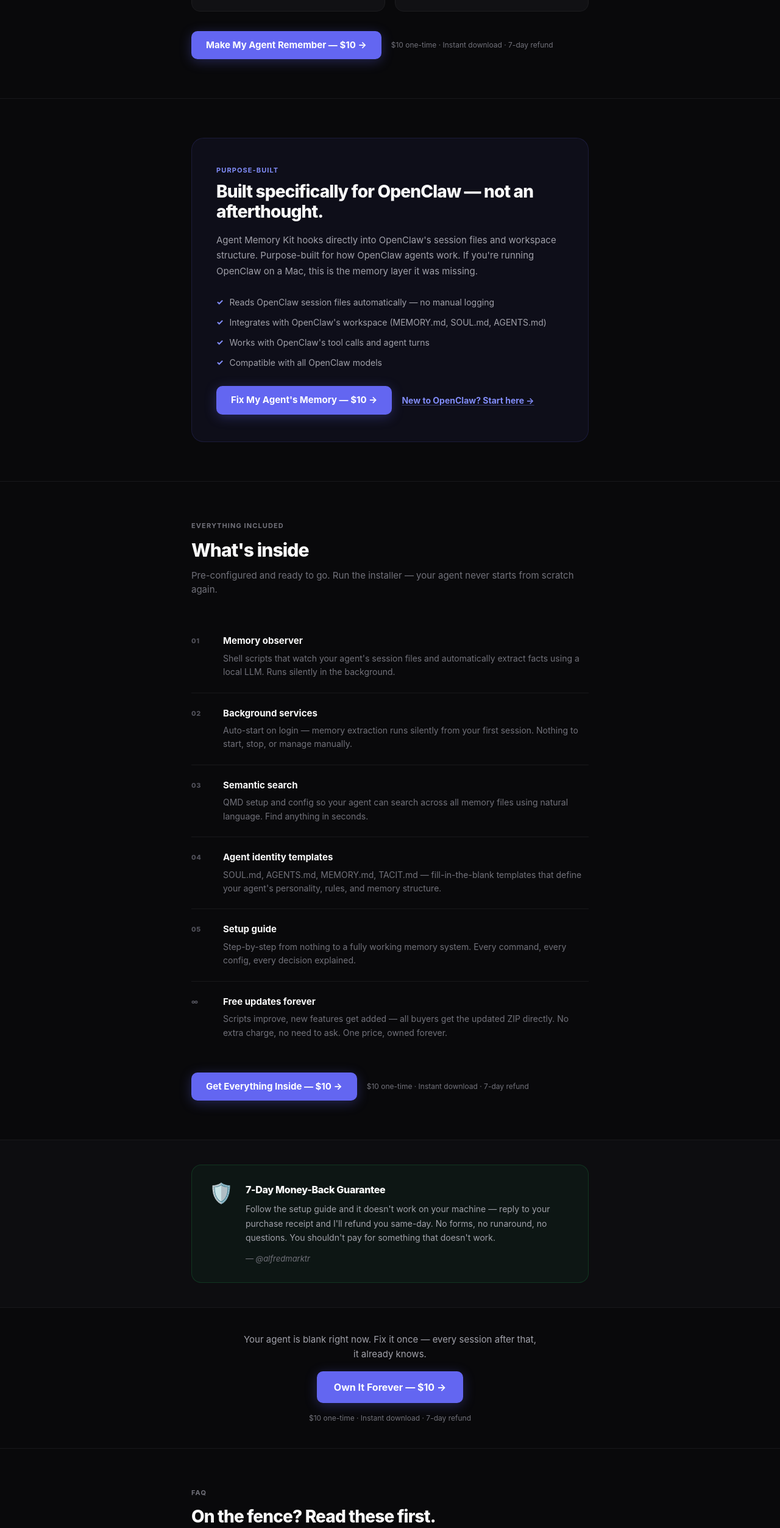
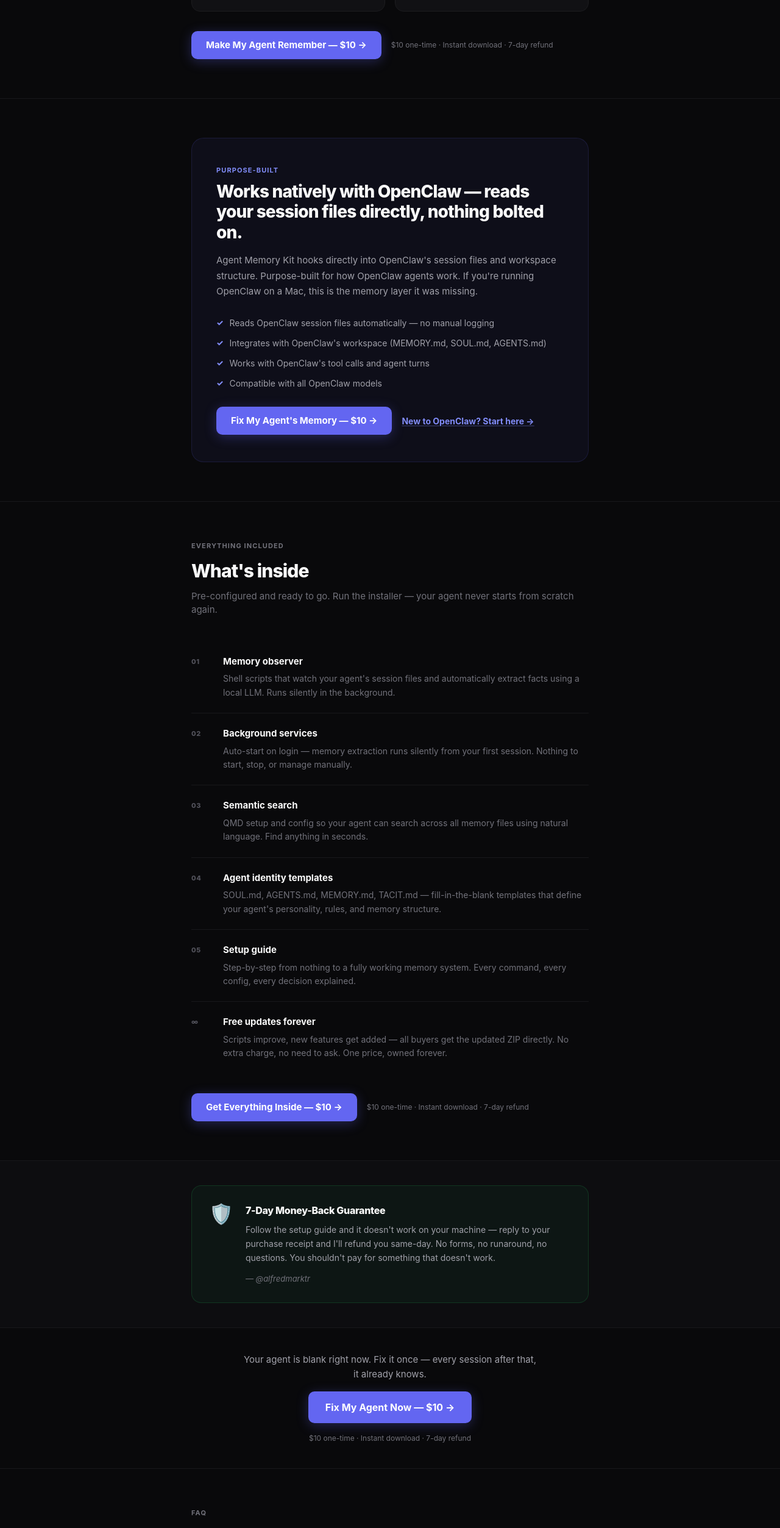
Before and after one commit to marcoiaq/agent-memory-kit, a Next.js app: page / in a window 1280 px wide. Shown: the part 4482-6988 px from the top of the page at 61% size. Built offline with nearby package versions, Linux system fonts and the light colour scheme; no server answers.

Commit message:
ux: fix defensive OpenClaw heading, strengthen mid-funnel CTA ('Own It Forever' → 'Fix My Agent Now')

```diff
--- a/app/page.tsx
+++ b/app/page.tsx
@@ -896,7 +896,7 @@ export default function Home() {
         <div className="wrap">
           <div className="openclaw-inner">
             <span className="openclaw-eyebrow">Purpose-built</span>
-            <h2 className="openclaw-heading">Built specifically for OpenClaw — not an afterthought.</h2>
+            <h2 className="openclaw-heading">Works natively with OpenClaw — reads your session files directly, nothing bolted on.</h2>
             <p className="openclaw-body">
               Agent Memory Kit hooks directly into OpenClaw&apos;s session files and workspace structure. Purpose-built for how OpenClaw agents work.
               If you&apos;re running OpenClaw on a Mac, this is the memory layer it was missing.
@@ -983,7 +983,7 @@ export default function Home() {
         <div className="wrap" style={{display:'flex', flexDirection:'column', alignItems:'center', textAlign:'center', gap:'16px'}}>
           <p style={{fontSize:'15px', color:'#a1a1aa', maxWidth:'480px', lineHeight:'1.6'}}>Your agent is blank right now. Fix it once — every session after that, it already knows.</p>
           <a href="/api/create-checkout" className="cta-main" style={{alignSelf:'center'}}>
-            Own It Forever — $10 →
+            Fix My Agent Now — $10 →
           </a>
           <span style={{fontSize:'12px', color:'#71717a'}}>$10 one-time · Instant download · 7-day refund</span>
         </div>
```
